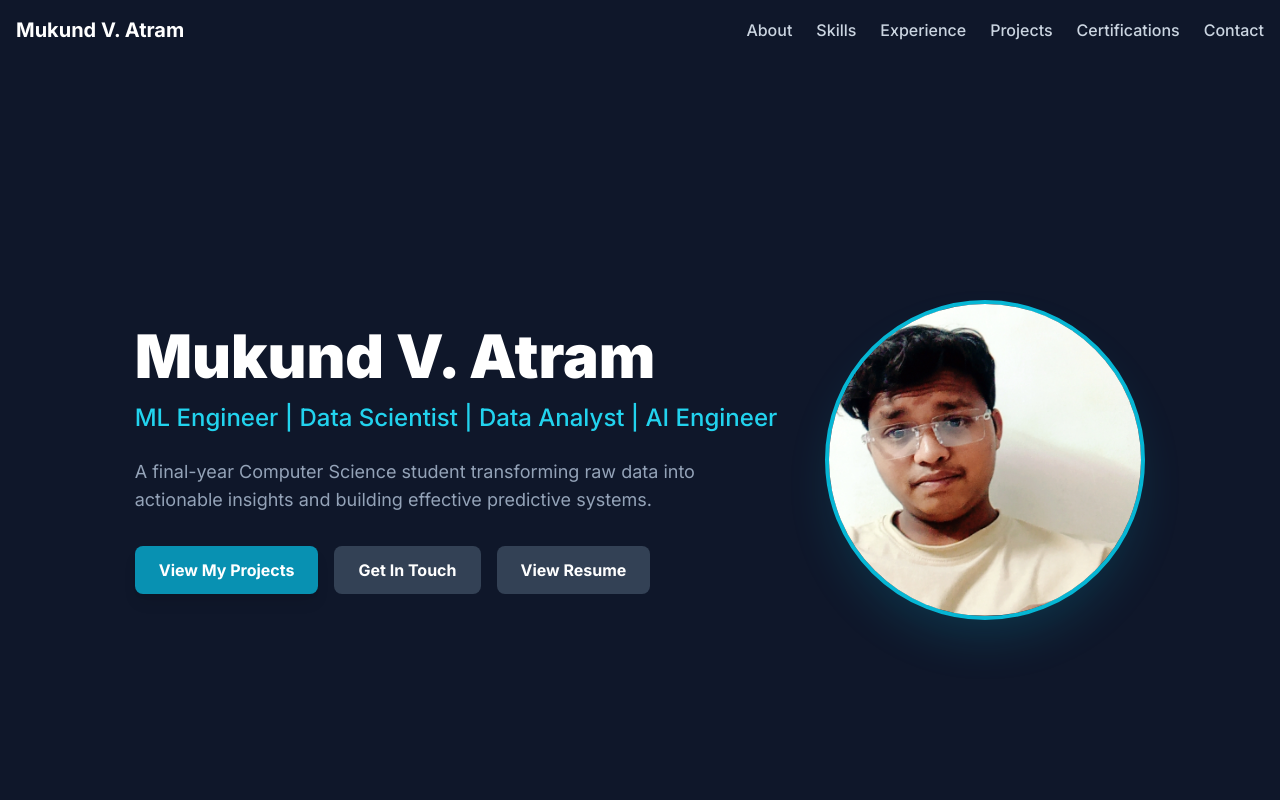
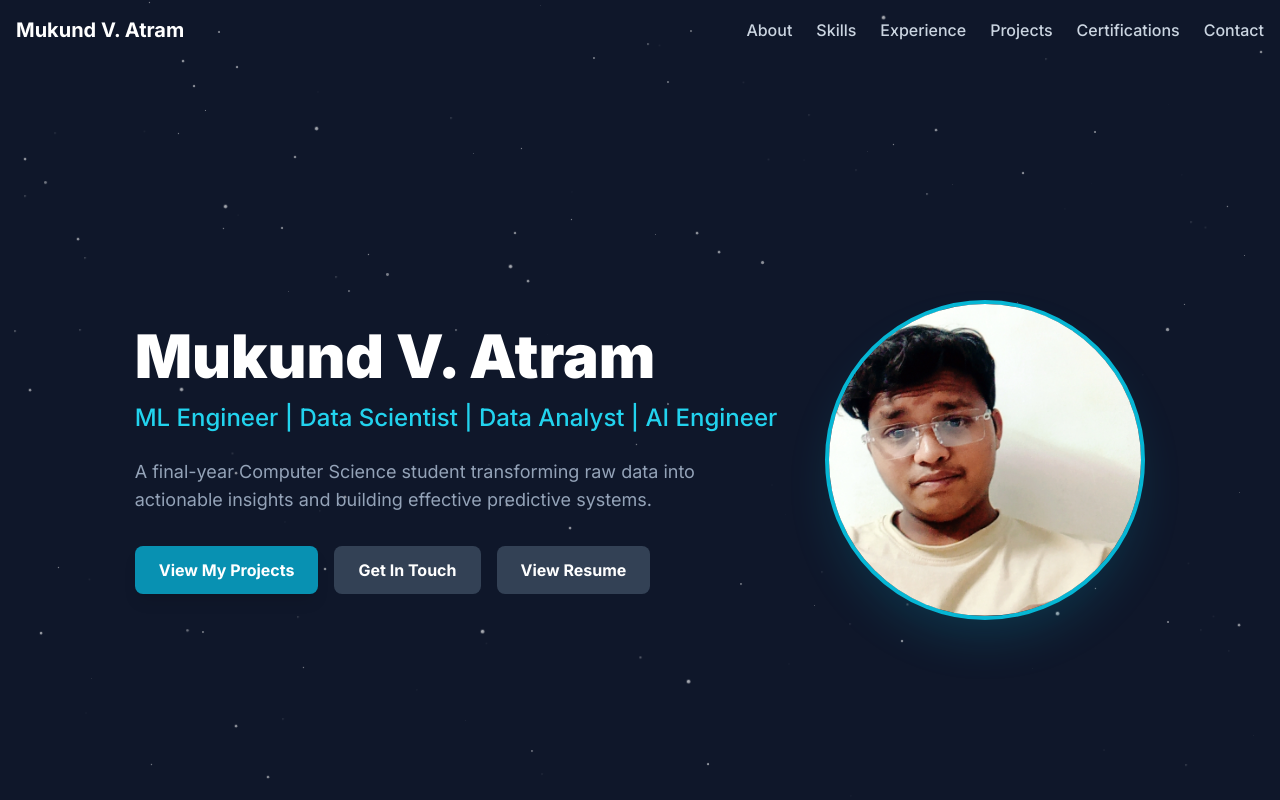
Before and after one commit to Mukundatram/mukund_portfolio, a React (Vite) app: page / in a window 1280 px wide. Shown: the top 800 px of the page. Built offline with nearby package versions, Linux system fonts and the light colour scheme.

Commit message:
git updated

```diff
--- a/App.tsx
+++ b/App.tsx
@@ -6,6 +6,7 @@ import SkillsSection from './components/SkillsSection';
 import ProjectsSection from './components/ProjectsSection';
 import ContactFooter from './components/ContactFooter';
 import Resume from './components/Resume';
+import StarsBackground from './components/StarsBackground';
 
 const App: React.FC = () => {
   const [showResume, setShowResume] = useState(false);
@@ -15,7 +16,9 @@ const App: React.FC = () => {
   }
 
   return (
-    <div className="min-h-screen bg-slate-900">
+    <>
+      <StarsBackground />
+      <div className="relative z-10 min-h-screen">
         <Header />
         <main className="container mx-auto px-4 md:px-8">
           <HeroSection onViewResume={() => setShowResume(true)} />
@@ -25,6 +28,7 @@ const App: React.FC = () => {
         </main>
         <ContactFooter />
       </div>
+    </>
   );
 };
 
--- /dev/null
+++ b/components/StarsBackground.css
@@ -0,0 +1,35 @@
+/* StarsBackground.css */
+
+.star-background {
+  position: fixed;
+  top: 0;
+  left: 0;
+  width: 100%;
+  height: 100%;
+  z-index: -1;
+  overflow: hidden;
+}
+
+.star {
+  position: absolute;
+  background-color: rgba(255, 255, 255, 0.8);
+  border-radius: 50%;
+  animation: blink ease-in-out infinite;
+  top: var(--star-top);
+  left: var(--star-left);
+  width: var(--star-size);
+  height: var(--star-size);
+  animation-delay: var(--star-animation-delay);
+  animation-duration: var(--star-animation-duration);
+}
+
+@keyframes blink {
+  0%, 100% {
+    opacity: 0.1;
+    transform: scale(0.5);
+  }
+  50% {
+    opacity: 0.8;
+    transform: scale(1.2);
+  }
+}
--- /dev/null
+++ b/components/StarsBackground.tsx
@@ -0,0 +1,54 @@
+import React, { useState, useEffect } from 'react';
+import './StarsBackground.css';
+interface Star {
+  id: number;
+  top: string;
+  left: string;
+  animationDelay: string;
+  animationDuration: string;
+  size: number;
+}
+
+const StarsBackground: React.FC = () => {
+  const [stars, setStars] = useState<Star[]>([]);
+
+  useEffect(() => {
+    const generateStars = () => {
+      const newStars: Star[] = [];
+      const numStars = 150;
+      for (let i = 0; i < numStars; i++) {
+        newStars.push({
+          id: i,
+          top: `${Math.random() * 100}%`,
+          left: `${Math.random() * 100}%`,
+          animationDelay: `${Math.random() * 5}s`,
+          animationDuration: `${2 + Math.random() * 3}s`,
+          size: Math.random() * 2 + 1,
+        });
+      }
+      setStars(newStars);
+    };
+
+    generateStars();
+  }, []);
+
+  return (
+    <div className="star-background" aria-hidden="true">
+      {stars.map((star) => (
+        <div
+          key={star.id}
+          className="star"
+          style={{
+            '--star-top': star.top,
+            '--star-left': star.left,
+            '--star-size': `${star.size}px`,
+            '--star-animation-delay': star.animationDelay,
+            '--star-animation-duration': star.animationDuration,
+          } as React.CSSProperties}
+        />
+      ))}
+    </div>
+  );
+};
+
+export default StarsBackground;
--- a/index.html
+++ b/index.html
@@ -15,7 +15,6 @@
         font-family: 'Inter', sans-serif;
       }
     </style>
-  <script async src="https://unpkg.com/es-module-shims@latest/dist/es-module-shims.js"></script>
   <script type="importmap">
 {
   "imports": {
--- a/package.json
+++ b/package.json
@@ -19,6 +19,8 @@
   },
   "devDependencies": {
     "@types/node": "^22.14.0",
+    "@types/react": "^19.1.10",
+    "@types/react-dom": "^19.1.7",
     "gh-pages": "^6.3.0",
     "typescript": "~5.8.2",
     "vite": "^6.2.0"
```
Also changed, not shown: 2 other files (tests, documents, lock files or other folders). Lines whose indentation alone changed are shown as unchanged.
